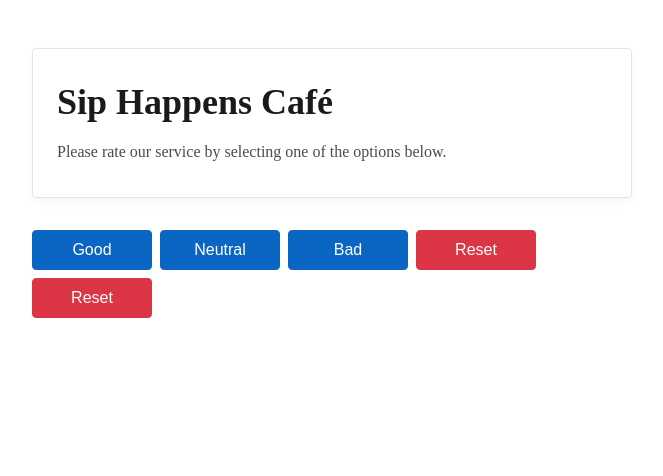
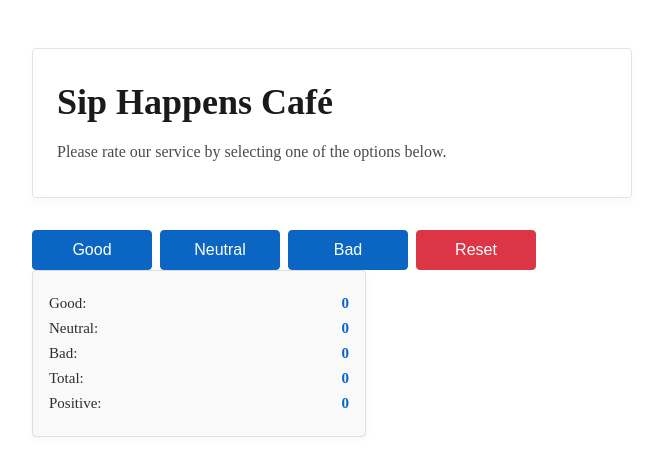
Before and after one commit to InnaBondarenko87/02-react-cafe, a React (Vite) app: page / in a window 1280 px wide. Shown: the top 476 px of the page, without its empty margins (308-971 px from the left). Built offline with nearby package versions, Linux system fonts and the light colour scheme.

Commit message:
VoteStats

```diff
--- a/src/components/App/App.tsx
+++ b/src/components/App/App.tsx
@@ -3,6 +3,7 @@ import css from "./App.module.css";
 import CafeInfo from "../CafeInfo/CafeInfo";
 import VoteOptions from "../VoteOptions/VoteOptions";
 import type { Votes, VoteType } from "../../types/votes";
+import VoteStats from "../VoteStatus/VoteStats";
 
 function App() {
   const [_votes, setVotes] = useState<Votes>({
@@ -21,6 +22,12 @@ function App() {
   const resetVotes = () => {
     setVotes({ good: 0, neutral: 0, bad: 0 });
   };
+
+  const totalVotes = _votes.good + _votes.neutral + _votes.bad;
+  const positiveRate = totalVotes
+    ? Math.round((_votes.good / totalVotes) * 100)
+    : 0;
+
   return (
     <div className={css.app}>
       <div>
@@ -28,7 +35,11 @@ function App() {
       </div>
       <div>
         <VoteOptions onVote={handleVote} onReset={resetVotes} canReset={true} />
-        {/* Тут у майбутньому додамо VoteStats */}
+        <VoteStats
+          votes={_votes}
+          totalVotes={totalVotes}
+          positiveRate={positiveRate}
+        />
       </div>
     </div>
   );
--- a/src/components/VoteOptions/VoteOptions.tsx
+++ b/src/components/VoteOptions/VoteOptions.tsx
@@ -19,8 +19,6 @@ const VoteOptions = ({ onVote, onReset, canReset }: VoteOptionsProps) => {
       <button className={css.button} onClick={() => onVote("bad")}>
         Bad
       </button>
-      <button className={`${css.button} ${css.reset}`}>Reset</button>
-
       {canReset && (
         <button className={`${css.button} ${css.reset}`} onClick={onReset}>
           Reset
--- /dev/null
+++ b/src/components/VoteStatus/VoteStats.module.css
@@ -0,0 +1,21 @@
+.container {
+  background-color: #f9f9f9;
+  border: 1px solid #dcdfe3;
+  border-radius: 4px;
+  padding: 16px;
+  max-width: 300px;
+  box-shadow: 0 2px 6px rgba(0, 0, 0, 0.04);
+}
+
+.stat {
+  font-size: 15px;
+  color: #2d2d2d;
+  margin: 8px 0;
+  display: flex;
+  justify-content: space-between;
+}
+
+.stat strong {
+  font-weight: 600;
+  color: #0a66c2;
+}
--- /dev/null
+++ b/src/components/VoteStatus/VoteStats.tsx
@@ -0,0 +1,32 @@
+import css from "./VoteStats.module.css";
+import type { Votes } from "../../types/votes";
+// import { Votes } from '../../types/votes';
+
+interface VoteStatsProps {
+  votes: Votes;
+  totalVotes: number;
+  positiveRate: number;
+}
+const VoteStats = ({ votes, totalVotes, positiveRate }: VoteStatsProps) => {
+  return (
+    <div className={css.container}>
+      <p className={css.stat}>
+        Good: <strong>{votes.good}</strong>
+      </p>
+      <p className={css.stat}>
+        Neutral: <strong>{votes.neutral}</strong>
+      </p>
+      <p className={css.stat}>
+        Bad: <strong>{votes.bad}</strong>
+      </p>
+      <p className={css.stat}>
+        Total: <strong>{totalVotes}</strong>
+      </p>
+      <p className={css.stat}>
+        Positive: <strong>{positiveRate}</strong>
+      </p>
+    </div>
+  );
+};
+
+export default VoteStats;
```
